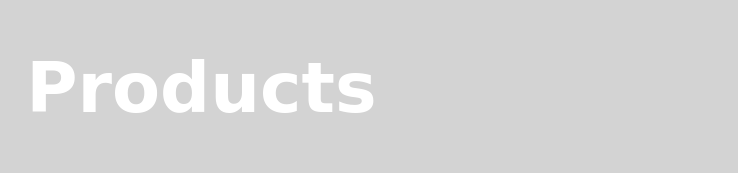
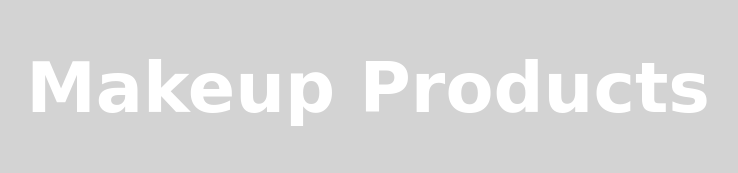
Before and after one commit to mehakgill2470/lab4, a plain HTML site: page index.html in a window 1280 px wide. Shown: the top 173 px of the page, without its empty margins (45-783 px from the left). Drawn offline with Linux system fonts and the light colour scheme.

Commit message:
Update index.html

```diff
--- a/index.html
+++ b/index.html
@@ -12,7 +12,7 @@
     <div id="map"></div>
     <div class="container">
     <header>
-      <h1> Products</h1>
+      <h1>Makeup Products</h1>
     </header>
     <section>
     </section>
```
